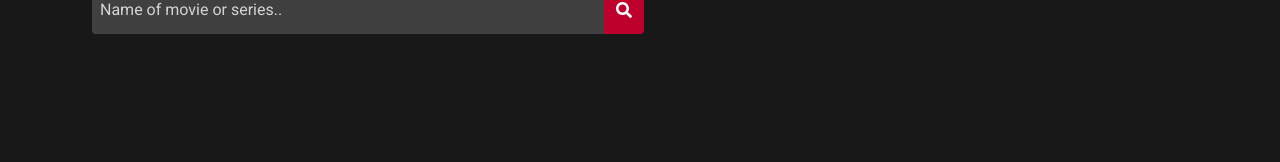
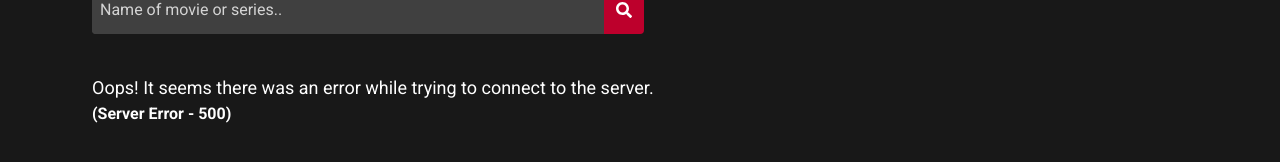
Before and after one commit to AsleyR/Trailer-Paradise, a React (Create React App) app in the folder client/: page /explore in a window 1280 px wide. Shown: the part 182-344 px from the top of the page. Built offline with nearby package versions, Linux system fonts and the light colour scheme; no server answers.

Commit message:
Implement Error message when trying to search while the server is down.

```diff
--- /dev/null
+++ b/client/src/components/error/ConnectionError.tsx
@@ -0,0 +1,14 @@
+import React from 'react'
+
+const ConnectionError = () => {
+  return (
+    <div>
+      <div className="grid">
+        <p className='text-lg'>Oops! It seems there was an error while trying to connect to the server.</p>
+      </div>
+      <p className='text-base font-bold'>(Server Error - 500)</p>
+    </div>
+  )
+}
+
+export default ConnectionError
--- a/client/src/pages/Search.tsx
+++ b/client/src/pages/Search.tsx
@@ -3,6 +3,7 @@ import Axios from 'axios'
 import SearchForm from '../components/SearchForm'
 import TrailerCardHList from '../components/trailer/TrailerCardHList'
 import { useLocation, useParams } from 'react-router-dom'
+import ConnectionError from '../components/error/ConnectionError'
 
 // Store .env value to variable
 const backendUrl = process.env.REACT_APP_BACKEND_URL
@@ -21,6 +22,7 @@ const Search = () => {
   const [trailer, setTrailer] = useState<IState['trailerList']>([])
   const [hasLoaded, setHasLoaded] = useState<Boolean>();
   const [hasSearch, setHasSearch] = useState<Boolean>(false);
+  const [connectionError, setConnectionError] = useState<Boolean>()
   const params = new URLSearchParams(window.location.search)
   const search = params.get('search')
 
@@ -40,6 +42,11 @@ const Search = () => {
     const getTrailerList = () => {
       if (search !== null || window.location.search !== "") {
         Axios.get(`${backendUrl}/api/trailers/${search}`).then(res => {
+          setConnectionError((state) => {
+            state = false
+            return state
+          }) // Disable server connection error.
+          // console.log(`Status: ${connectionError}`)
           setTrailer((state) => {
             state = res.data
             return state
@@ -50,11 +57,13 @@ const Search = () => {
           })
           setHasSearch(true)
         }).catch(err => {
-          console.log(err)
+          setConnectionError(true) // In case of error, tell server to show up a server connection error.
+          // console.log(`Status: ${connectionError}`)
         })
       }
       else {
         Axios.get(`http://localhost:4000/api/trailers/`).then(res => {
+          setConnectionError(false) // Disable server connection error.
           setTrailer((state) => {
             state = res.data
             return state
@@ -64,6 +73,9 @@ const Search = () => {
             return state
           })
           setHasLoaded(true)
+        }).catch(err => {
+          setConnectionError(true) // In case of error, tell server to show up a server connection error.
+          // console.log(err)
         })
       }
     }
@@ -123,6 +135,7 @@ const Search = () => {
           </div>
           <div className="px-3">
             {hasLoaded ? <TrailerCardHList trailerList={trailer}/>: null}
+            {connectionError ? <ConnectionError/>:null}
           </div>
         </div>
       </div>
```
